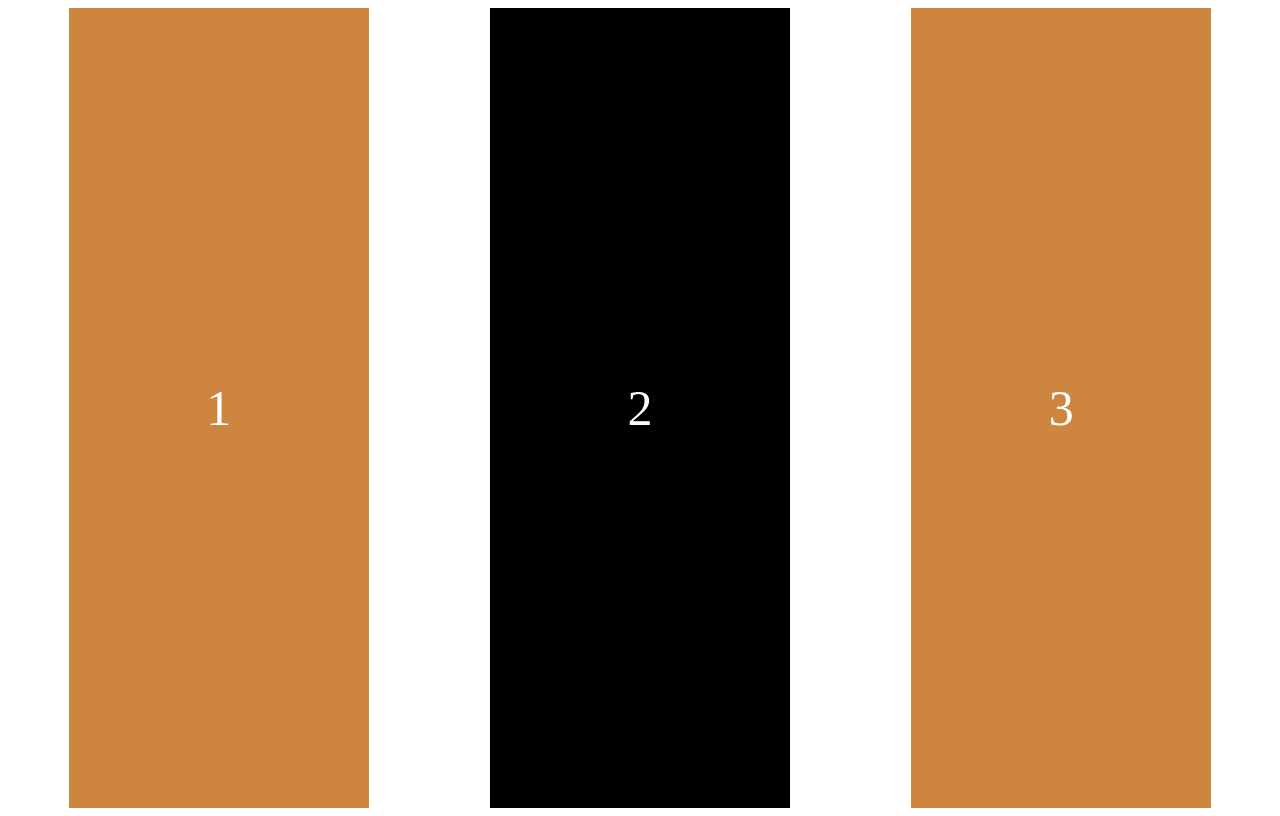
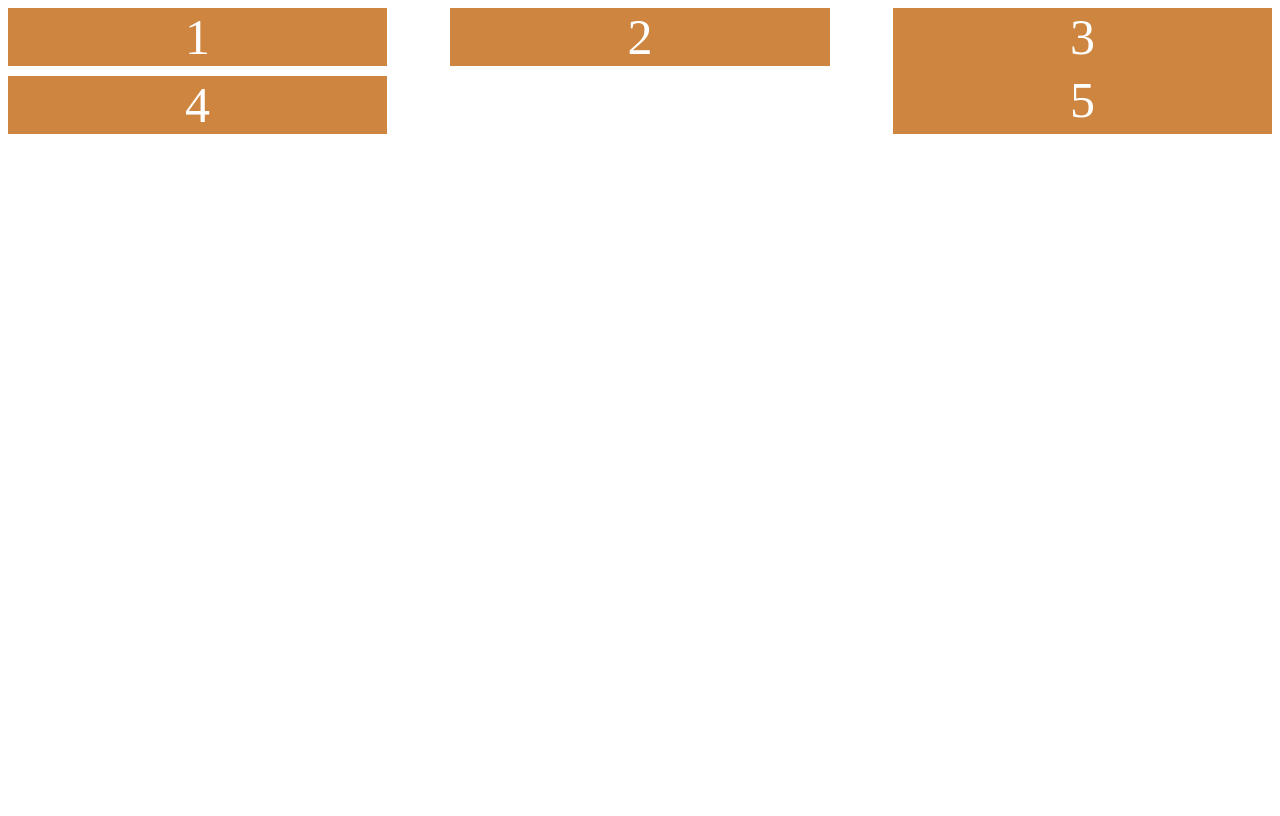
Before and after one commit to funkyblues/css-layout-masterclass-2022, a plain HTML site: page index.html in a window 1280 px wide. Drawn offline with Linux system fonts and the light colour scheme.

Commit message:
GRID - Life Before Grid

```diff
--- a/index.html
+++ b/index.html
@@ -12,6 +12,8 @@
       <div class="child">1</div>
       <div class="child">2</div>
       <div class="child">3</div>
+      <div class="child">4</div>
+      <div class="child">5</div>
     </div>
   </body>
 </html>
--- a/styles.css
+++ b/styles.css
@@ -1,20 +1,11 @@
 .father {
   display: flex;
-  /* flex-direction: column이 되면? */
-  /* 이제 flex-basis는 height가 된다. (main axis가 vertical이 되므로)*/
-  /* app에서 element(flex item)의 크기를 정할 떄  */
-  /* flex-direction: column; */
-  flex-direction: row;
-  justify-content: space-around;
-  width: 100%;
-  height: 100vh;
+  flex-wrap: wrap;
+  justify-content: space-between;
 }
 
 .child {
-  /* flex-basis가 width와 같다고 할 수 있다. */
-  /* 그러나 그렇지 않다. flex-basis는 element에게 처음 크기를 주는 것임. */
-  /* 모든게 찌그러지거나 늘어나기 전에. */
-  flex-basis: 300px;
+  flex-basis: 30%;
   background-color: peru;
   color: white;
   font-size: 50px;
@@ -23,10 +14,10 @@
   align-items: center;
 }
 
-/* 거의 width와 같지만 flex-basis는 오직 width만 있는게 아님 */
-/* flex-basis는 main axis에서 작용하므로 (현재 flex-direction: row) */
+.child:nth-child(4) {
+  margin-top: 10px;
+}
 
-.child:nth-child(2) {
-  background-color: #000;
-  flex-grow: 0;
+/* 새로운 걸 추가하려고 하면... 문제가 생긴다 이렇게. */
+.child:nth-child(5) {
 }
```
